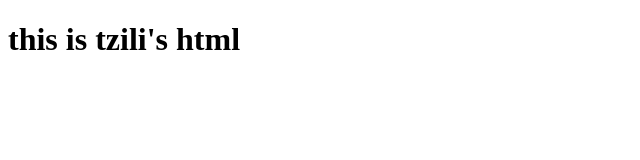
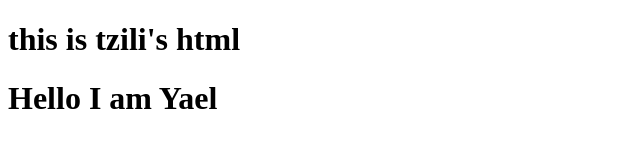
Before and after one commit to Tzila-m/colaborator, a plain HTML site: page index.html in a window 1280 px wide. Shown: the whole page, without its empty margins (0-640 px from the left). Drawn offline with Linux system fonts and the light colour scheme.

Commit message:
Yael add h1

```diff
--- a/index.html
+++ b/index.html
@@ -7,5 +7,6 @@
 </head>
 <body>
     <h1>this is tzili's html</h1>
+    <h1>Hello I am Yael</h1>
 </body>
 </html>
```
